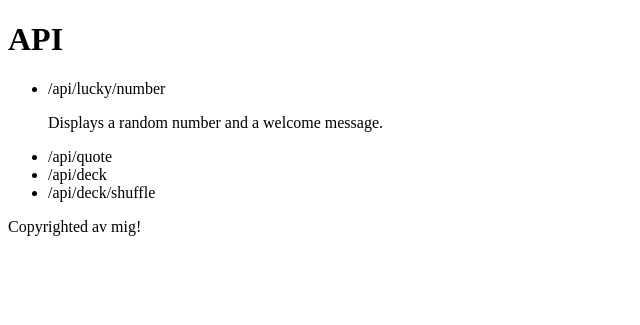
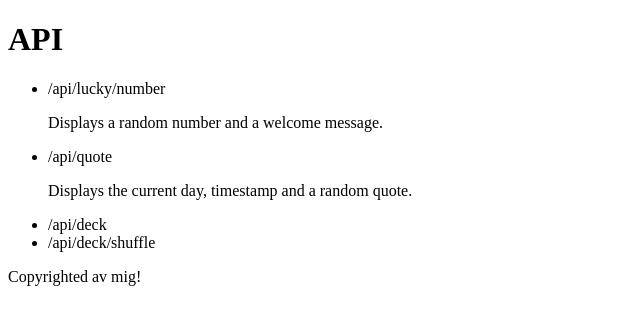
Before and after one commit to davidallert/mvc, a Symfony app: template templates/api.html.twig in a window 1280 px wide. Shown: the part 142-467 px from the top of the page, without its empty margins (0-640 px from the left). Run offline with Twig, Linux system fonts and the light colour scheme; the template is opened without the code that fills it, so the values that code supplies are empty; some libraries are stand-ins or nearby versions.

Commit message:
Add api description.

```diff
--- a/templates/api.html.twig
+++ b/templates/api.html.twig
@@ -8,6 +8,7 @@
         <li>/api/lucky/number</li>
         <p>Displays a random number and a welcome message.</p>
         <li>/api/quote</li>
+        <p>Displays the current day, timestamp and a random quote.</p>
         <li>/api/deck</li>
         <li>/api/deck/shuffle</li>
     </ul>
```
